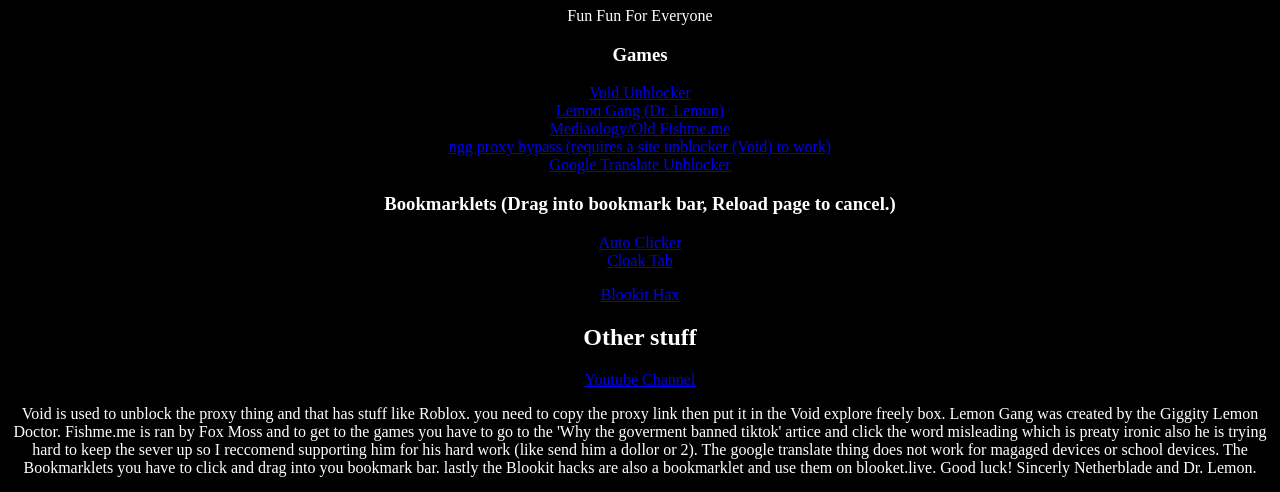
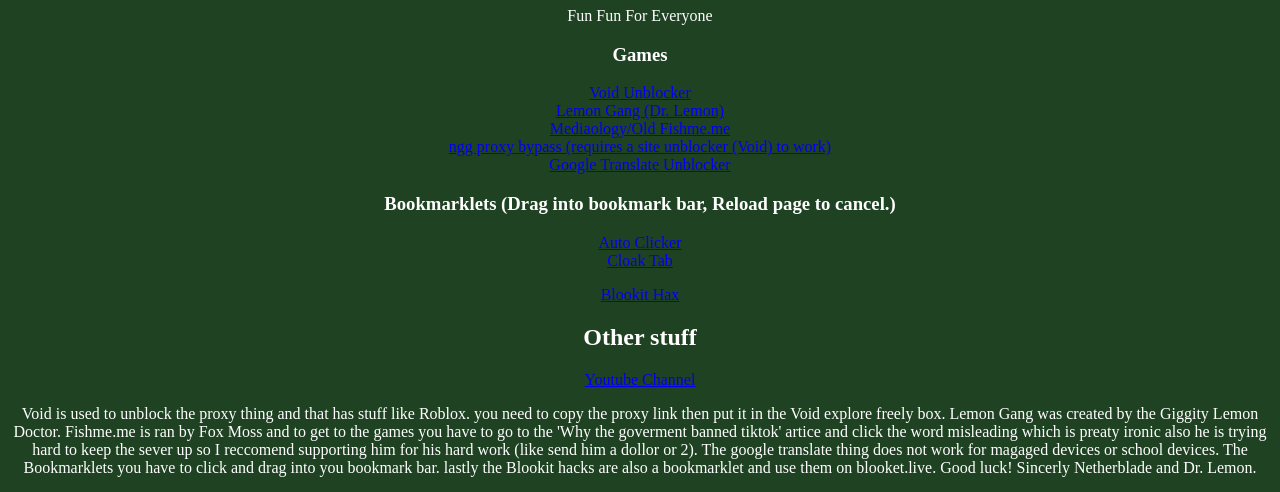
Before and after one commit to NetherBlade6/FFFE, a plain HTML site: page index.html in a window 1280 px wide. Shown: the part 73-565 px from the top of the page. Drawn offline with Linux system fonts and the light colour scheme.

Commit message:
new backround color

```diff
--- a/index.html
+++ b/index.html
@@ -4,7 +4,7 @@
 
 <style>
   body {
-    background-color: rgb(0, 0, 0);
+    background-color: rgb(31, 66, 35);
     color: rgb(255, 255, 255);
     text-align: center;
     }
```
